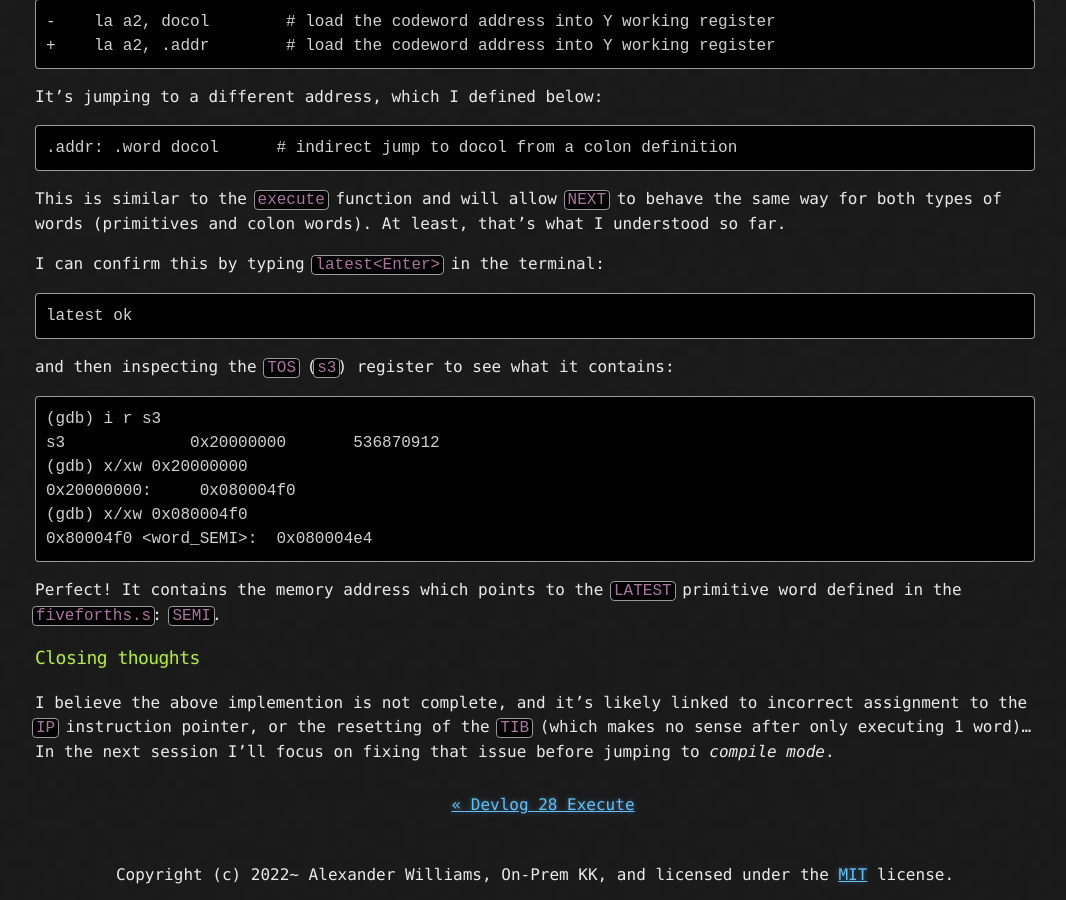
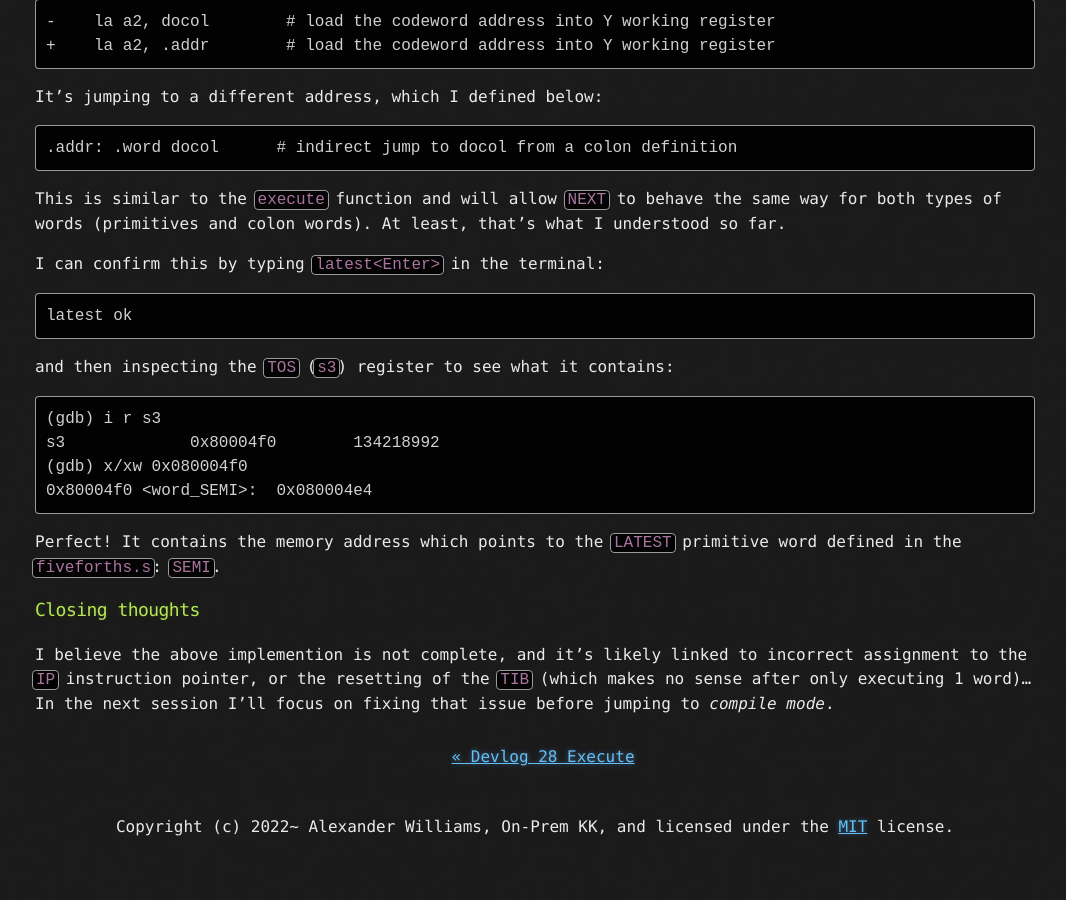
Before and after one commit to aw/fiveforths, a Jekyll site: the page built from logs/_posts/2023-01-02-devlog-29-what-kind-of-threads.md, in a window 1280 px wide and 900 px high, scrolled down 1740 px. Shown: the whole window, without its empty margins (105-1171 px from the left). Built offline with Jekyll 4.4.1, drawn with Linux system fonts in a browser that asks for light colours; after the commit the page ends 2592 px from its top, so only the background shows below that.

Commit message:
Fix paste in devlog 29

````diff
--- a/logs/_posts/2023-01-02-devlog-29-what-kind-of-threads.md
+++ b/logs/_posts/2023-01-02-devlog-29-what-kind-of-threads.md
@@ -77,9 +77,7 @@ and then inspecting the `TOS` (`s3`) register to see what it contains:
 
 ```
 (gdb) i r s3
-s3             0x20000000	536870912
-(gdb) x/xw 0x20000000
-0x20000000:	0x080004f0
+s3             0x80004f0	134218992
 (gdb) x/xw 0x080004f0
 0x80004f0 <word_SEMI>:	0x080004e4
 ```
````
